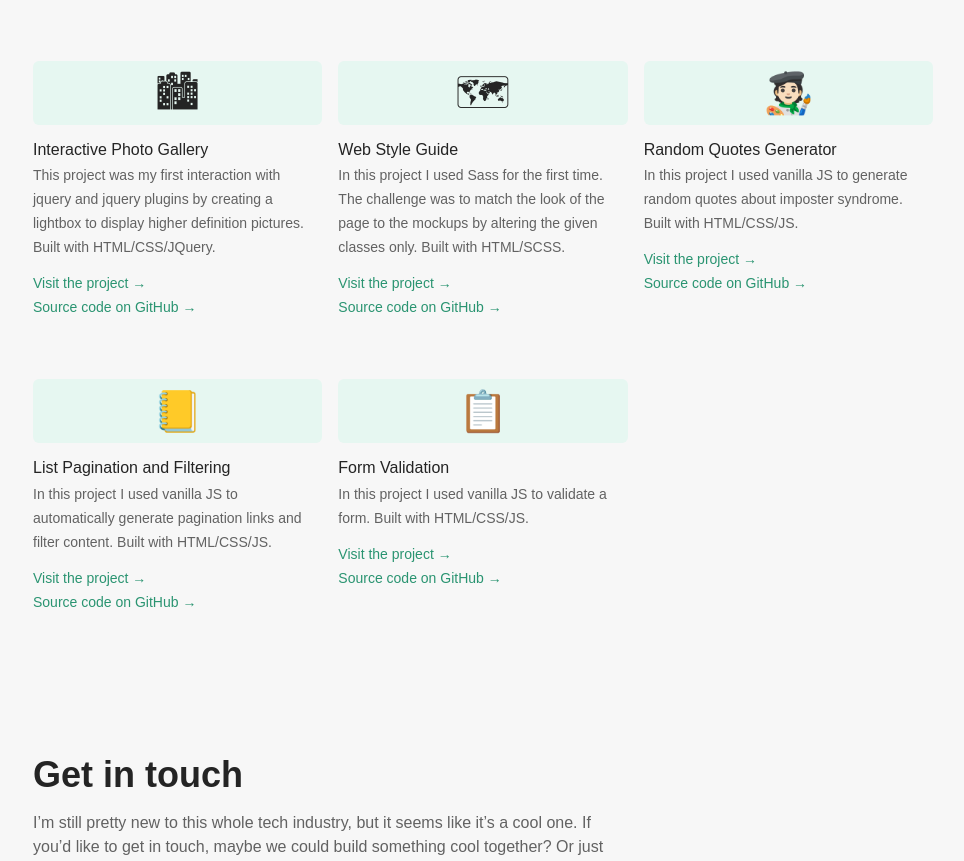
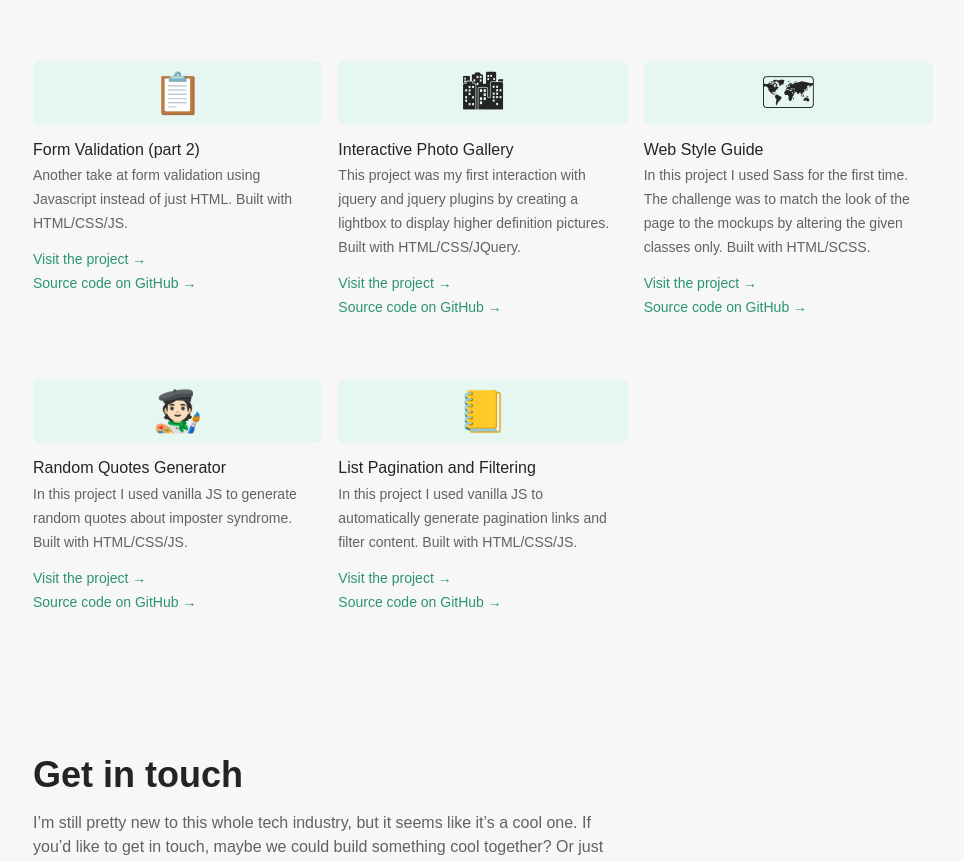
Before and after one commit to mindeby/my-portfolio, a website built with Parcel: page index.html in a window 1280 px wide. Shown: the part 1795-2656 px from the top of the page, without its empty margins (157-1121 px from the left). Built offline with nearby package versions, Linux system fonts and the light colour scheme; a web font is replaced by a local one.

Commit message:
changed project disposition

```diff
--- a/index.html
+++ b/index.html
@@ -141,6 +141,13 @@
             <a class="power-links" href="https://github.com/mindeby/Techdegree-Project-3" target="_blank"><span>Source code on GitHub →</span></a>
           </div>
           <div class="project">
+            <div class="emoji-wrapper"><a href="https://form-val.netlify.com" target="_blank" ><span class="emoji">📋</span></a></div>
+            <h4>Form Validation (part 2)</h4>
+            <p> Another take at form validation using Javascript instead of just HTML. Built with HTML/CSS/JS.‍</p>
+            <a class="power-links" href="https://form-val.netlify.com" target="_blank" ><span>Visit the project →</span></a>
+            <a class="power-links" href="https://github.com/mindeby/js-3" target="_blank"><span>Source code on GitHub →</span></a>
+          </div>
+          <div class="project">
             <div class="emoji-wrapper"><a href="https://my5thproject.netlify.com" target="_blank"><span class="emoji">🏙</span></a></div>
             <h4>Interactive Photo Gallery</h4>
             <p>This project was my first interaction with jquery and jquery plugins by creating a lightbox to display higher definition pictures. Built with HTML/CSS/JQuery.‍</p>
@@ -175,13 +182,6 @@
             <a class="power-links" href="https://susananastacio.netlify.com" target="_blank" ><span>Visit the project →</span></a>
             <a class="power-links" href="https://github.com/mindeby/quickstart2" target="_blank"><span>Source code on GitHub →</span></a>
           </div>-->
-          <div class="project">
-            <div class="emoji-wrapper"><a href="https://form-val.netlify.com" target="_blank" ><span class="emoji">📋</span></a></div>
-            <h4>Form Validation</h4>
-            <p>In this project I used vanilla JS to validate a form. Built with HTML/CSS/JS.‍</p>
-            <a class="power-links" href="https://form-val.netlify.com" target="_blank" ><span>Visit the project →</span></a>
-            <a class="power-links" href="https://github.com/mindeby/js-3" target="_blank"><span>Source code on GitHub →</span></a>
-          </div>
         </div>
       </div>
 
```
